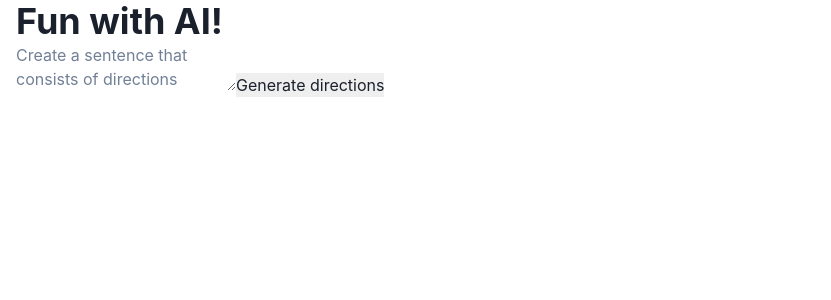
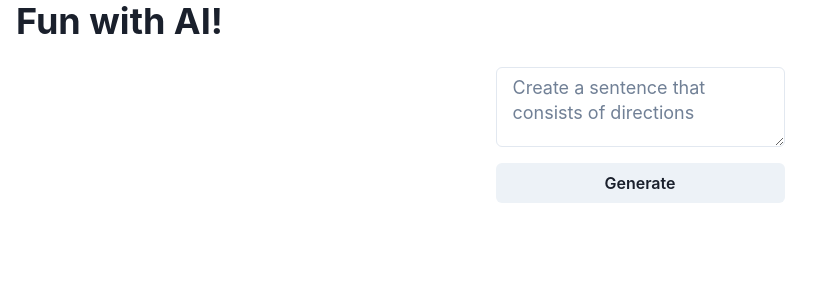
Before and after one commit to Johnnie71/OpenAI, a Next.js app: page / in a window 1280 px wide. Shown: the top 300 px of the page, without its empty margins (0-831 px from the left). Built offline with nearby package versions, Linux system fonts and the light colour scheme.

Commit message:
used chakra forms

```diff
--- a/components/Form/Form.jsx
+++ b/components/Form/Form.jsx
@@ -5,7 +5,7 @@ import {
 	FormErrorMessage,
 	FormHelperText,
 	Button,
-	Input,
+	Textarea,
 	Flex,
 	Box,
 	Heading,
@@ -38,15 +38,25 @@ const Form = ({ setResults }) => {
 	};
 
 	return (
+		<Flex w="full" align="center" justifyContent="center">
+			<Box p={2}>
+				<Box my={4}>
 					<form onSubmit={submitHandler}>
-			<textarea
-				type="text"
+						<FormControl>
+							<Textarea
 								placeholder="Create a sentence that consists of directions"
 								value={directionsInput}
 								onChange={changeHandler}
+								size="lg"
 							/>
-			<input type="submit" value="Generate directions" />
+						</FormControl>
+						<Button width="full" mt={4} type="submit">
+							Generate
+						</Button>
 					</form>
+				</Box>
+			</Box>
+		</Flex>
 	);
 };
 
```
Lines whose indentation alone changed are shown as unchanged.
